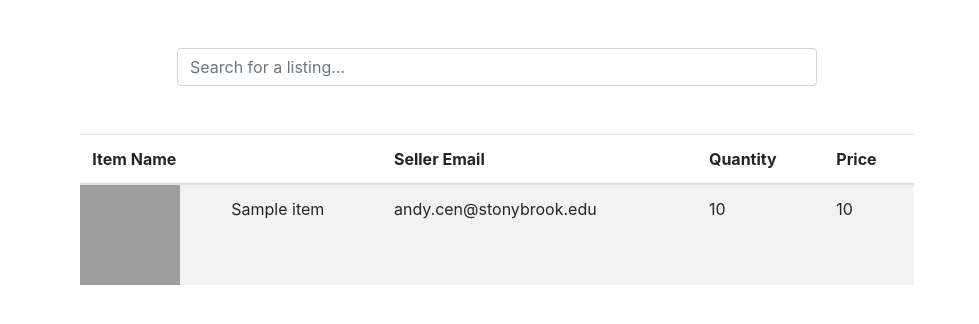
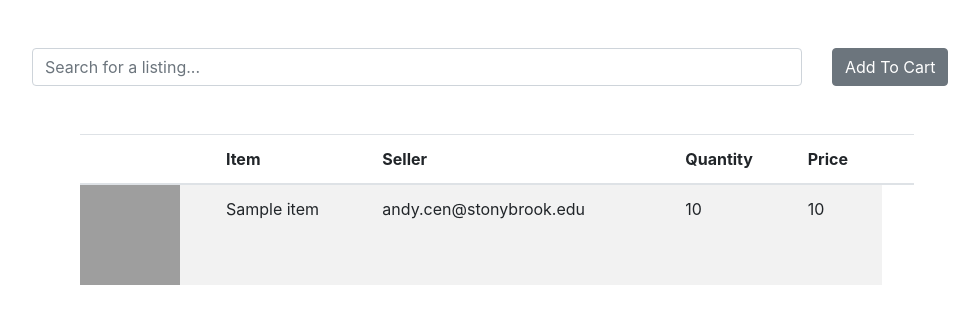
Before and after one commit to aandycen/FEbay, a Flask app: page / in a window 1280 px wide. Shown: the part 56-380 px from the top of the page, without its empty margins (143-1122 px from the left). Run offline with Flask 2, Linux system fonts and the light colour scheme; data comes from the database, SQL or seed files in the repository; tables that the repository leaves empty hold one stand-in row (values such as "Sample post"); some libraries are stand-ins or nearby versions; grey boxes are pictures that could not be loaded.

Commit message:
Worked on account bugs and home add to cart

```diff
--- a/templates/home.html
+++ b/templates/home.html
@@ -25,17 +25,26 @@
 			    </ul>
 			</div>
 		</nav>
-		<div class="mt-5 mx-auto w-50">
-			<input type="text" class="form-control" placeholder="Search for a listing...">
+		<div class="mt-5 container w-75 sticky-top">
+			<div class="row">
+				<div class="col-10 d-flex justify-content-center align-items-center">
+					<input type="text" class="form-control" placeholder="Search for a listing...">
+				</div>
+				<div class="col">
+		    		<button type="submit" class="btn btn-secondary" id="addToCartBtn">Add To Cart</button>
+		    	</div>
+		    </div>
 		</div>
 		<div class="container-fluid mx-auto">
 			<table class="table table-striped col-8 mx-auto mt-5" id="listingsTable">
 	          <thead>
 	                <tr>
-	                    <th scope="col" colspan="2">Item Name</th>
-	                    <th scope="col">Seller Email</th>
+	                	<th scope="col"></th>
+	                    <th scope="col">Item</th>
+	                    <th scope="col">Seller</th>
 	                    <th scope="col">Quantity</th>
 	                    <th scope="col">Price</th>
+	                    <th scope="col"></th>
 	                </tr>
 	          </thead>
 	          <tbody id="listingsTableBody">
```
Also changed, not shown: templates/account.html (+25 -10 lines).
